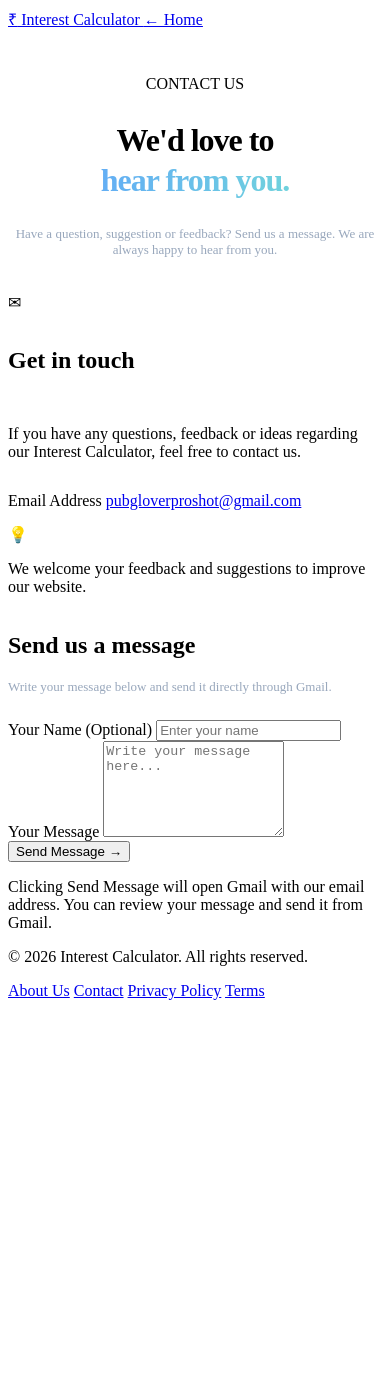
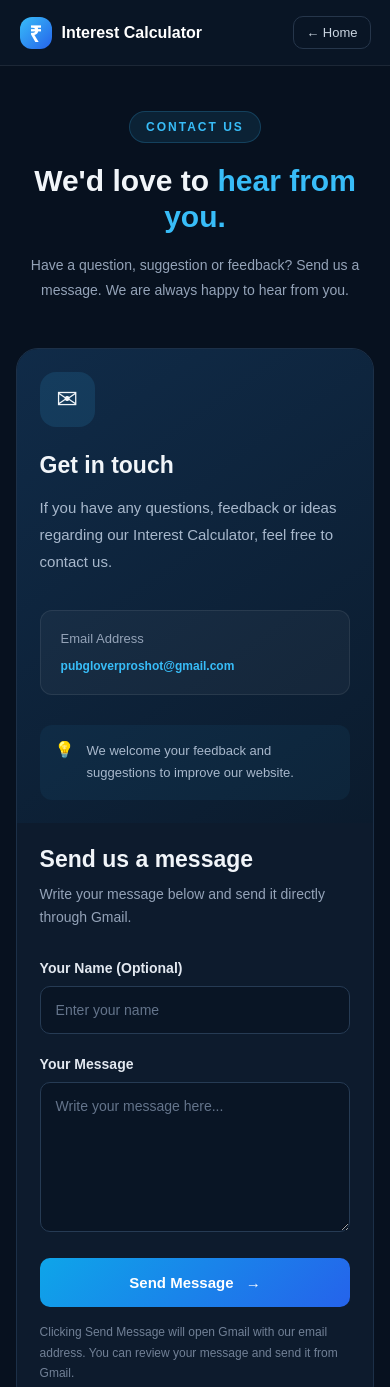
Before and after one commit to ManishKumar18k/Interest-Calculator, a plain HTML site: page contact.html in a window 390 px wide. Shown: the top 1387 px of the page. Before the commit the page ends 1008 px from the top, so only its background shows below. Drawn offline with Linux system fonts and the light colour scheme.

Commit message:
Update contact.css

```diff
--- a/contact.css
+++ b/contact.css
@@ -1,339 +1,372 @@
 
-.contact-main {
-    max-width: 1100px;
-    margin: auto;
-    padding: 25px 22px 70px;
+* {
+    margin: 0;
+    padding: 0;
+    box-sizing: border-box;
 }
 
+body {
+    font-family: Arial, Helvetica, sans-serif;
+    background: #07111f;
+    color: #f1f5f9;
+    min-height: 100vh;
+}
 
+/* Navbar */
 
-/* Email link */
-.contact-email {
+.navbar {
+    width: 100%;
+    padding: 20px 8%;
+    display: flex;
+    align-items: center;
+    justify-content: space-between;
+    border-bottom: 1px solid rgba(255,255,255,0.08);
+    background: #091525;
+}
+
+.logo {
+    display: flex;
+    align-items: center;
+    gap: 10px;
+    color: white;
+    text-decoration: none;
+    font-size: 20px;
+    font-weight: bold;
+}
+
+.logo-icon {
+    width: 38px;
+    height: 38px;
+    display: flex;
+    align-items: center;
+    justify-content: center;
+    background: linear-gradient(135deg, #38bdf8, #2563eb);
+    border-radius: 12px;
+    font-size: 22px;
+}
+
+.home-btn {
+    text-decoration: none;
+    color: #cbd5e1;
+    padding: 10px 18px;
+    border: 1px solid #26364b;
+    border-radius: 10px;
+    transition: 0.3s;
+}
+
+.home-btn:hover {
+    background: #14243a;
+    color: white;
+}
+
+/* Main */
+
+.contact-container {
+    max-width: 1100px;
+    width: 90%;
+    margin: auto;
+    padding: 70px 0;
+}
+
+.contact-hero {
+    text-align: center;
+    margin-bottom: 45px;
+}
+
+.tag {
     display: inline-block;
-    margin-top: 12px;
-    color: #7db2ff;
+    color: #38bdf8;
+    background: rgba(56,189,248,0.1);
+    border: 1px solid rgba(56,189,248,0.2);
+    border-radius: 50px;
+    padding: 8px 16px;
+    font-size: 12px;
+    letter-spacing: 2px;
+    font-weight: bold;
+    margin-bottom: 20px;
+}
+
+.contact-hero h1 {
+    font-size: 48px;
+    line-height: 1.2;
+    margin-bottom: 18px;
+}
+
+.contact-hero h1 span {
+    color: #38bdf8;
+}
+
+.contact-hero p {
+    color: #94a3b8;
+    font-size: 16px;
+    line-height: 1.8;
+    max-width: 650px;
+    margin: auto;
+}
+
+/* Contact Card */
+
+.contact-card {
+    display: grid;
+    grid-template-columns: 0.9fr 1.1fr;
+    background: #0d1b2d;
+    border: 1px solid #1c3048;
+    border-radius: 22px;
+    overflow: hidden;
+}
+
+/* Left side */
+
+.contact-info {
+    padding: 40px;
+    background: linear-gradient(145deg, #102b48, #0b1b2d);
+}
+
+.info-icon {
+    width: 55px;
+    height: 55px;
+    display: flex;
+    align-items: center;
+    justify-content: center;
+    border-radius: 16px;
+    background: rgba(56,189,248,0.12);
+    font-size: 26px;
+    margin-bottom: 25px;
+}
+
+.contact-info h2 {
+    font-size: 28px;
+    margin-bottom: 15px;
+}
+
+.contact-info > p {
+    color: #a8b8cc;
+    line-height: 1.8;
+    font-size: 15px;
+}
+
+.email-box {
+    margin-top: 35px;
+    padding: 20px;
+    background: rgba(255,255,255,0.04);
+    border: 1px solid rgba(255,255,255,0.08);
+    border-radius: 12px;
+}
+
+.email-box span {
+    display: block;
+    color: #94a3b8;
     font-size: 13px;
-    font-weight: 600;
+    margin-bottom: 10px;
+}
+
+.email-box a {
+    color: #38bdf8;
+    font-size: 14px;
+    font-weight: bold;
+    text-decoration: none;
     overflow-wrap: anywhere;
 }
 
-.contact-email:hover {
-    color: #ffffff;
+.email-box a:hover {
+    color: white;
 }
 
-/* Successful form submission message */
-.form-success {
-    color: #4de0b2;
-    background: #102b25;
-    border: 1px solid #23634d;
-    padding: 12px;
-    border-radius: 8px;
+.info-note {
+    display: flex;
+    gap: 12px;
+    margin-top: 30px;
+    padding: 15px;
+    background: rgba(56,189,248,0.06);
+    border-radius: 12px;
 }
 
-
-/* HERO */
-
-.contact-hero {
-    text-align: center;
-    padding: 60px 20px 50px;
+.info-note p {
+    color: #a8b8cc;
+    font-size: 13px;
+    line-height: 1.7;
 }
 
-.contact-badge {
-    display: inline-block;
-    color: #8db8ff;
-    background: #142640;
-    border: 1px solid #294567;
-    border-radius: 30px;
-    padding: 7px 16px;
-    font-size: 11px;
-    letter-spacing: 2px;
-    font-weight: 700;
+/* Right side */
+
+.contact-form-area {
+    padding: 40px;
+}
+
+.contact-form-area h2 {
+    font-size: 26px;
+    margin-bottom: 10px;
+}
+
+.form-subtitle {
+    color: #94a3b8;
+    font-size: 14px;
+    line-height: 1.7;
+    margin-bottom: 30px;
+}
+
+.form-group {
     margin-bottom: 22px;
 }
 
-.contact-hero h1 {
-    font-size: clamp(32px, 5vw, 52px);
-    line-height: 1.25;
-    letter-spacing: -1.5px;
-}
-
-.contact-hero h1 span {
+.form-group label {
     display: block;
-    background: linear-gradient(90deg, #5e9eff, #75e2d2);
-    -webkit-background-clip: text;
-    background-clip: text;
-    color: transparent;
-}
-
-.contact-hero p {
-    max-width: 650px;
-    margin: 20px auto 0;
-    color: #98a7bc;
+    color: #e2e8f0;
     font-size: 14px;
-}
-
-
-/* MAIN GRID */
-
-.contact-grid {
-    display: grid;
-    grid-template-columns: 0.85fr 1.15fr;
-    gap: 25px;
-    align-items: start;
-}
-
-
-/* LEFT INFORMATION */
-
-.contact-info {
-    display: flex;
-    flex-direction: column;
-    gap: 15px;
-}
-
-.contact-info-card {
-    background: #111b2d;
-    border: 1px solid #26354d;
-    border-radius: 14px;
-    padding: 22px;
-}
-
-.contact-icon {
-    width: 43px;
-    height: 43px;
-    display: flex;
-    align-items: center;
-    justify-content: center;
-    background: #1b3150;
-    border-radius: 10px;
-    font-size: 20px;
-    margin-bottom: 15px;
-}
-
-.contact-info-card h2 {
-    font-size: 19px;
+    font-weight: bold;
     margin-bottom: 10px;
 }
 
-.contact-info-card h3 {
-    font-size: 15px;
-    margin-bottom: 8px;
+.form-group input,
+.form-group textarea {
+    width: 100%;
+    padding: 15px;
+    border: 1px solid #263b54;
+    background: #091525;
+    color: white;
+    border-radius: 10px;
+    outline: none;
+    font-family: inherit;
+    font-size: 14px;
+    transition: 0.3s;
 }
 
-.contact-info-card p {
-    color: #98a7bc;
-    font-size: 12px;
+.form-group input:focus,
+.form-group textarea:focus {
+    border-color: #38bdf8;
+    box-shadow: 0 0 0 3px rgba(56,189,248,0.1);
 }
 
-.contact-email-note {
-    margin-top: 12px;
-    padding: 12px;
-    background: #0b1424;
-    border: 1px dashed #354965;
-    border-radius: 8px;
-    color: #8fbaff;
-    font-size: 12px;
+.form-group input::placeholder,
+.form-group textarea::placeholder {
+    color: #64748b;
 }
 
-
-/* FORM CARD */
-
-.contact-form-card {
-    background: #111b2d;
-    border: 1px solid #26354d;
-    border-radius: 16px;
-    padding: 28px;
+.form-group textarea {
+    resize: vertical;
+    min-height: 150px;
 }
 
-.contact-form-card h2 {
-    font-size: 23px;
-    margin-bottom: 5px;
+.send-btn {
+    width: 100%;
+    padding: 16px;
+    border: none;
+    border-radius: 10px;
+    background: linear-gradient(135deg, #0ea5e9, #2563eb);
+    color: white;
+    font-size: 15px;
+    font-weight: bold;
+    cursor: pointer;
+    transition: 0.3s;
 }
 
-.form-subtitle {
-    color: #98a7bc;
-    font-size: 13px;
-    margin-bottom: 25px;
+.send-btn:hover {
+    transform: translateY(-2px);
+    box-shadow: 0 8px 25px rgba(37,99,235,0.25);
 }
 
-.contact-field {
-    display: flex;
-    flex-direction: column;
-    gap: 8px;
-    margin-bottom: 19px;
+.send-btn span {
+    margin-left: 8px;
 }
 
-.contact-field label {
-    font-size: 13px;
-    color: #d9e4f3;
-    font-weight: 600;
+.privacy-note {
+    color: #718096;
+    font-size: 12px;
+    line-height: 1.7;
+    margin-top: 15px;
 }
 
-.contact-field input,
-.contact-field textarea {
-    width: 100%;
-    border: 1px solid #293951;
-    border-radius: 9px;
-    background: #0b1424;
-    color: #f1f5f9;
-    outline: none;
-    padding: 13px;
-    font-size: 13px;
-    font-family: inherit;
-    transition: 0.2s;
-}
+/* Footer */
 
-.contact-field input {
-    height: 48px;
-}
-
-.contact-field textarea {
-    resize: vertical;
-    min-height: 140px;
-}
-
-.contact-field input:focus,
-.contact-field textarea:focus {
-    border-color: #4f8cff;
-    box-shadow: 0 0 0 3px rgba(79, 140, 255, 0.1);
-}
-
-.contact-field input::placeholder,
-.contact-field textarea::placeholder {
-    color: #65768e;
-}
-
-
-/* BUTTON */
-
-.contact-submit {
-    width: 100%;
-    height: 49px;
-    border: none;
-    border-radius: 10px;
-    background: linear-gradient(135deg, #4385ff, #2c65dd);
-    color: white;
-    font-size: 14px;
-    font-weight: 700;
-    cursor: pointer;
-    transition: 0.2s;
-}
-
-.contact-submit:hover {
-    transform: translateY(-2px);
-    filter: brightness(1.1);
-}
-
-
-/* FORM MESSAGE */
-
-.form-message {
-    font-size: 12px;
-    margin-top: 15px;
+.footer {
     text-align: center;
-}
-
-.form-warning {
-    color: #ffc86b;
-    background: #2b2416;
-    border: 1px solid #66502a;
-    padding: 12px;
-    border-radius: 8px;
-}
-
-.form-note {
-    color: #8293aa;
-    font-size: 11px;
-    margin-top: 15px;
-    line-height: 1.7;
-}
-
-
-/* BOTTOM SECTION */
-
-.contact-bottom {
-    text-align: center;
-    background: linear-gradient(135deg, #132943, #102033);
-    border: 1px solid #294462;
-    border-radius: 16px;
-    padding: 35px 25px;
-    margin-top: 40px;
-}
-
-.contact-bottom h2 {
-    font-size: 24px;
-    margin-bottom: 10px;
-}
-
-.contact-bottom p {
-    max-width: 600px;
-    margin: 0 auto 22px;
-    color: #a8b9ce;
+    padding: 25px 8%;
+    border-top: 1px solid rgba(255,255,255,0.08);
+    color: #718096;
     font-size: 13px;
 }
 
-.back-home-button {
-    display: inline-block;
-    background: linear-gradient(135deg, #4385ff, #2c65dd);
-    color: white;
-    padding: 12px 22px;
-    border-radius: 9px;
-    font-size: 13px;
-    font-weight: 700;
-    transition: 0.2s;
+.footer-links {
+    display: flex;
+    justify-content: center;
+    flex-wrap: wrap;
+    gap: 20px;
+    margin-top: 15px;
 }
 
-.back-home-button:hover {
-    transform: translateY(-2px);
+.footer-links a {
+    color: #94a3b8;
+    text-decoration: none;
 }
 
+.footer-links a:hover {
+    color: #38bdf8;
+}
 
-/* MOBILE */
+/* Responsive */
 
 @media (max-width: 800px) {
-
-    .contact-grid {
+    .contact-card {
         grid-template-columns: 1fr;
     }
 
+    .contact-hero h1 {
+        font-size: 36px;
+    }
+
+    .contact-info,
+    .contact-form-area {
+        padding: 30px;
+    }
 }
 
-@media (max-width: 600px) {
-
-    .contact-main {
-        padding: 15px 15px 50px;
+@media (max-width: 500px) {
+    .navbar {
+        padding: 16px 5%;
     }
 
-    .contact-hero {
-        padding: 45px 5px 35px;
+    .logo {
+        font-size: 16px;
+    }
+
+    .logo-icon {
+        width: 32px;
+        height: 32px;
+    }
+
+    .home-btn {
+        padding: 8px 12px;
+        font-size: 13px;
+    }
+
+    .contact-container {
+        width: 92%;
+        padding: 45px 0;
     }
 
     .contact-hero h1 {
-        letter-spacing: -1px;
+        font-size: 30px;
     }
 
     .contact-hero p {
-        font-size: 13px;
+        font-size: 14px;
     }
 
-    .contact-info-card {
-        padding: 19px;
+    .contact-info,
+    .contact-form-area {
+        padding: 23px;
     }
 
-    .contact-form-card {
-        padding: 20px;
+    .contact-info h2,
+    .contact-form-area h2 {
+        font-size: 23px;
     }
 
-    .contact-form-card h2 {
-        font-size: 20px;
+    .email-box a {
+        font-size: 12px;
     }
 
-    .contact-bottom {
-        padding: 28px 18px;
+    .footer-links {
+        gap: 12px;
     }
-
-    .contact-bottom h2 {
-        font-size: 20px;
-    }
-
 }
```
